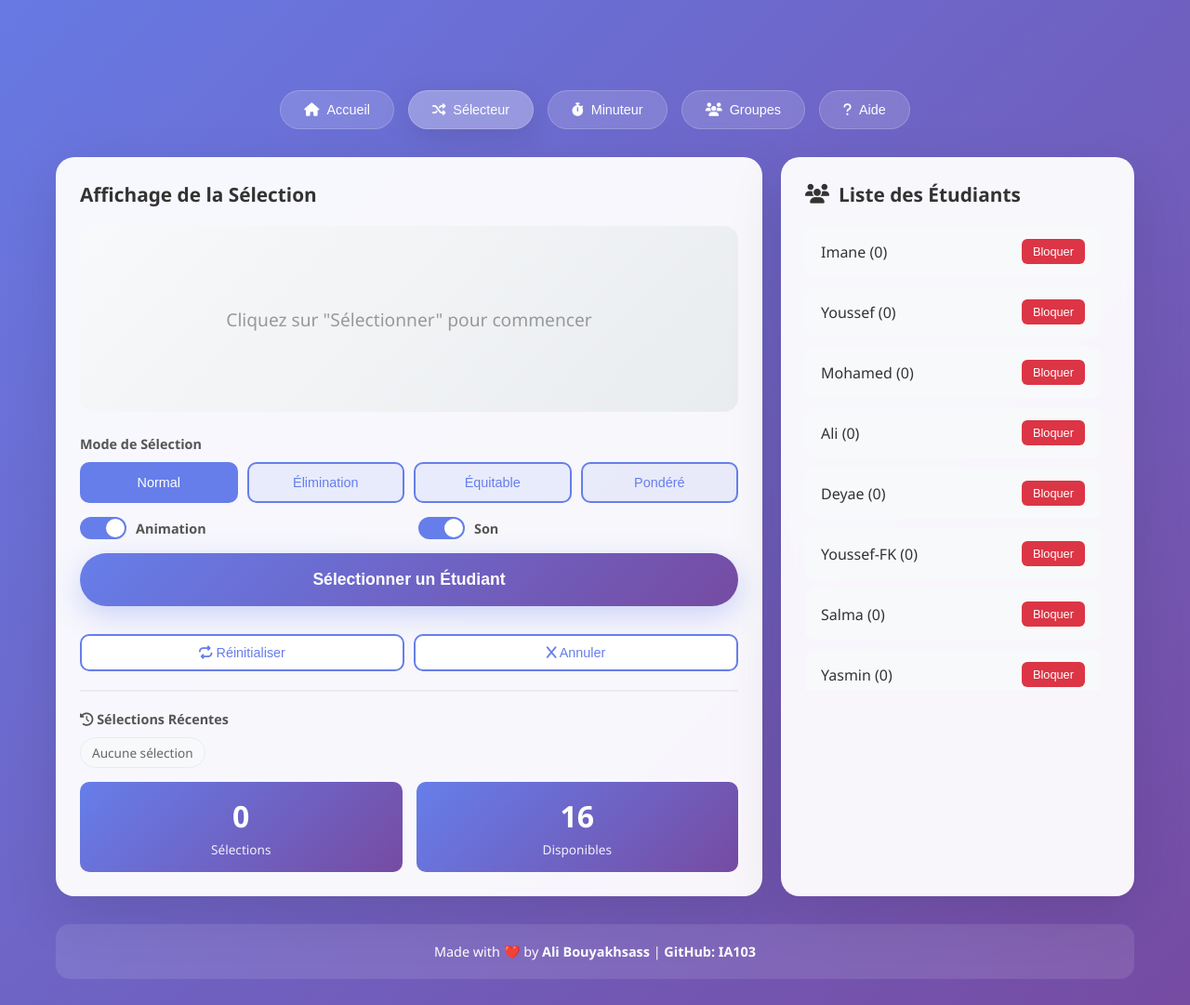
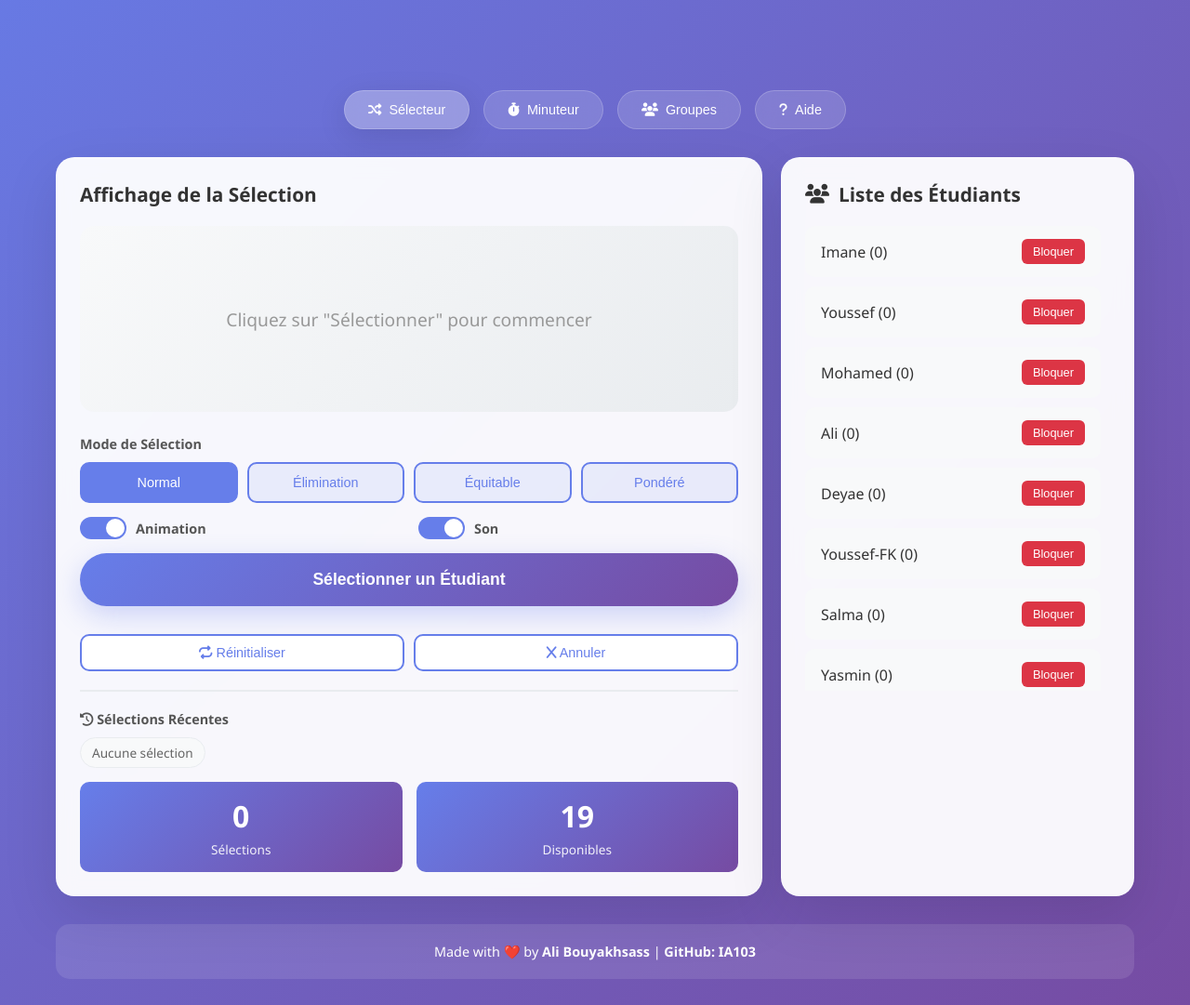
Before and after one commit to SwirX/classtools, a plain HTML site: page index.html in a window 1280 px wide. Shown: the part 234-1315 px from the top of the page at 93% size. Drawn offline with Linux system fonts and the light colour scheme.

Commit message:
added students

```diff
--- a/index.html
+++ b/index.html
@@ -20,10 +20,10 @@
         <!-- Navigation Menu -->
         <nav class="nav-buttons" id="toolsMenu">
             <!-- navigate to root index -->
-            <button class="nav-btn" onclick="window.location.href='/IA103'">
+            <!-- <button class="nav-btn" onclick="window.location.href='/IA103'">
                 <i class="fas fa-home"></i>
                 Accueil
-            </button>
+            </button> -->
             <button class="nav-btn active" data-page="selector"><i class="fas fa-random"></i> Sélecteur</button>
             <button class="nav-btn" data-page="timer"><i class="fas fa-stopwatch"></i>Minuteur</button>
             <button class="nav-btn" data-page="groups"><i class="fas fa-users"></i>Groupes</button>
--- a/tools.js
+++ b/tools.js
@@ -3,7 +3,7 @@ const students = [
     "Imane", "Youssef", "Mohamed", "Ali", "Deyae",
     "Youssef-FK", "Salma", "Yasmin", "Hanane",
     "Meryem", "Maryam", "Fatimzahra", "Wafaa", "Ayoub",
-    "Samah", "Majda"
+    "Samah", "Saifdine", "Hamza", "Barbra", "Msanide"
 ];
 
 let currentMode = 'normal';
```
